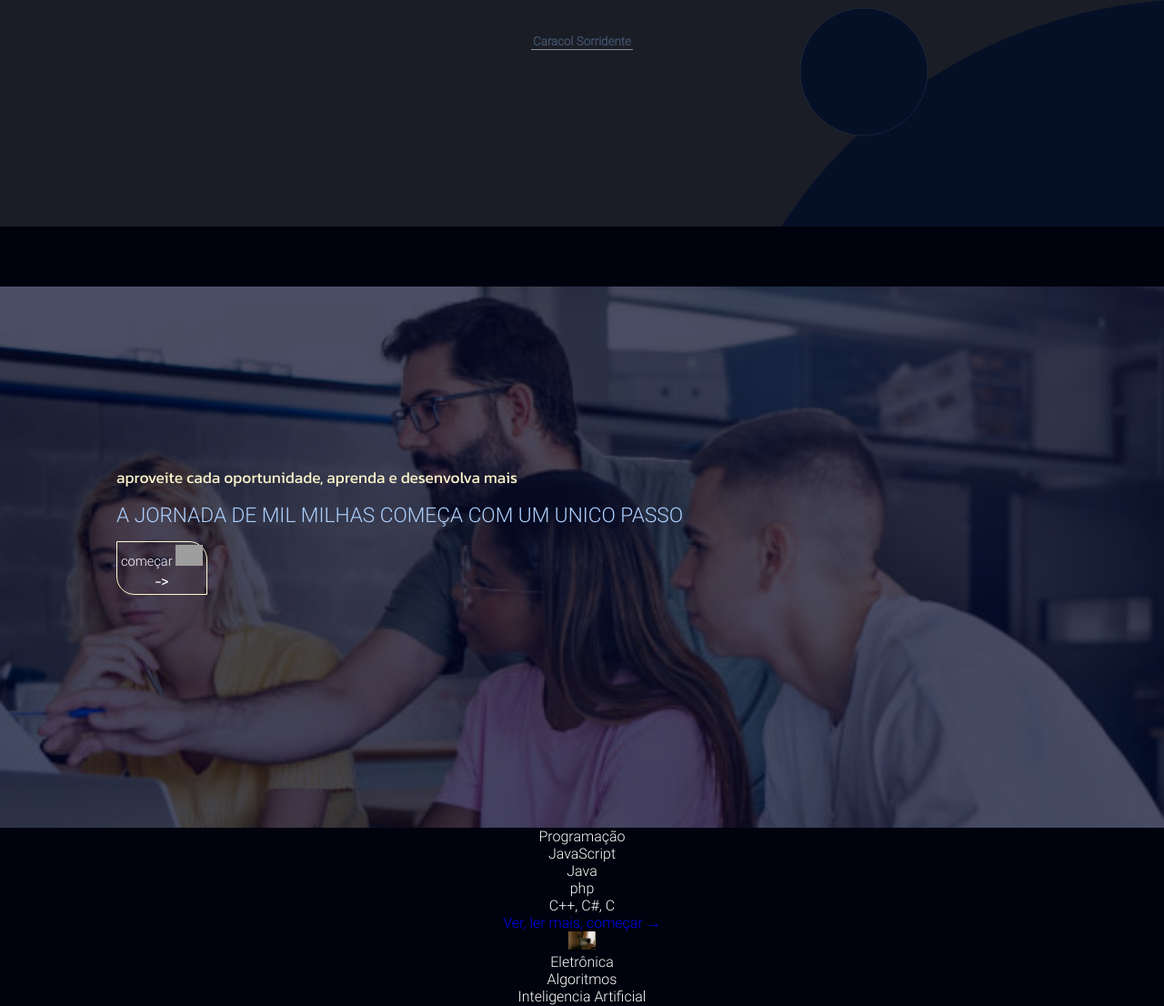
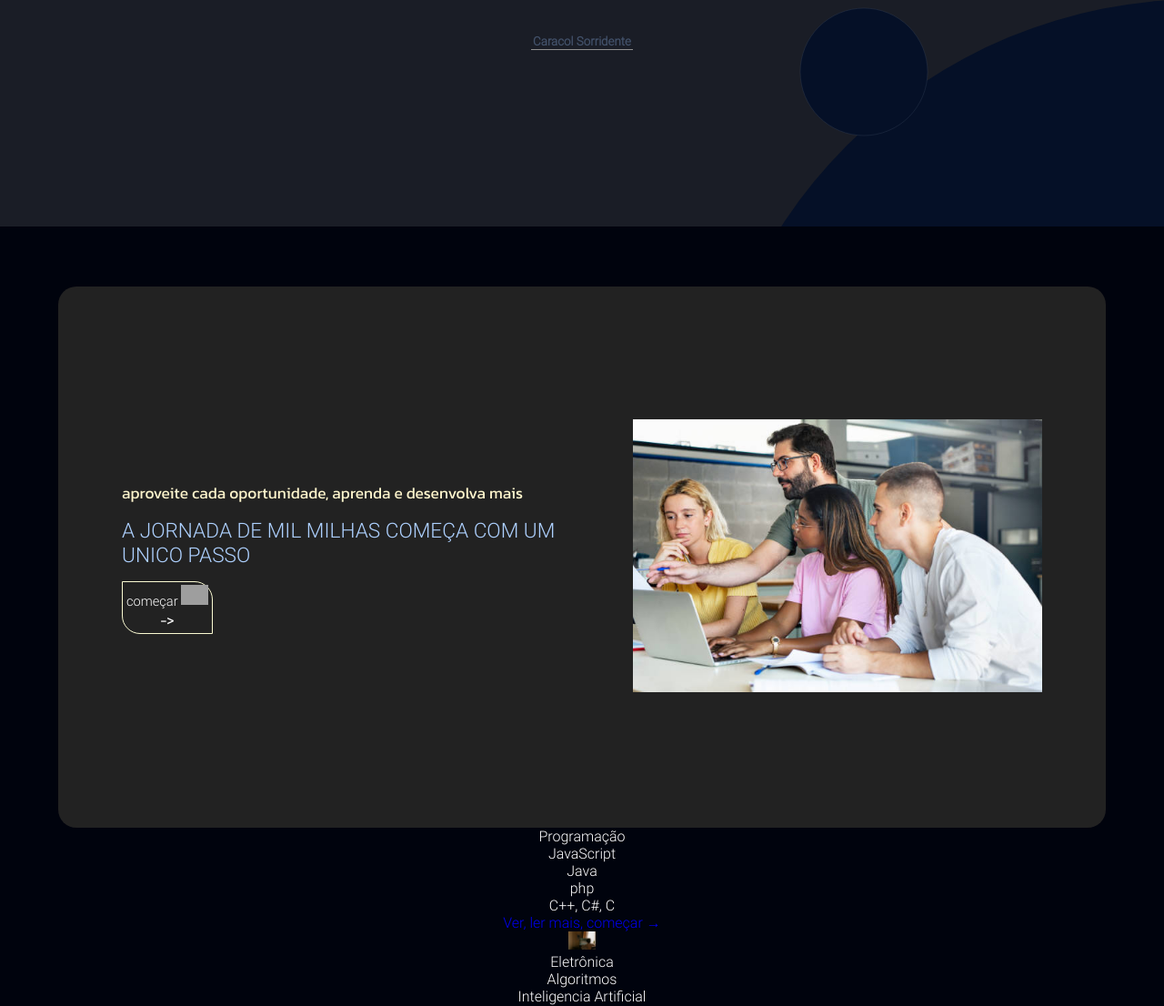
Before and after one commit to Rosalio26/projectos, a PHP site: page / in a window 1280 px wide. Shown: the part 601-1707 px from the top of the page at 91% size. Run offline with PHP 8.4, Linux system fonts and the light colour scheme; grey boxes are pictures that could not be loaded.

Commit message:
corret#0120

```diff
--- a/caracol/index.html
+++ b/caracol/index.html
@@ -106,7 +106,7 @@
                         </a>
                     </div>
                     <div class="img-txt-mn">
-                        <img class="itn-img" src="" alt="imagem de campo de Bem vindo">
+                        <img class="itn-img" src="./midia/img/wel-img-003.jpg" alt="imagem de campo de Bem vindo">
                     </div>
                 </div>
             </div>
--- a/caracol/style/index_style.css
+++ b/caracol/style/index_style.css
@@ -366,8 +366,14 @@ header > .sticky_1 > .svgs > .svg-stick_1 {
     height: 70vh;
     width: 100vw;
 }
+@media (min-width: 900px) {
+    .col-main {
+        background-image: linear-gradient(transparent, transparent);
+    }
+}
 
 .one-main-itm {
+    display: block;
     background-color: #000524b4;
     height: 100%;
     width: 100%;
@@ -384,6 +390,25 @@ header > .sticky_1 > .svgs > .svg-stick_1 {
     flex-direction: column;
     align-items: start;
     justify-content: center;
+}
+@media (min-width: 900px) {
+    .one-main-itm {
+        background-color: var(--cor004);
+        border-radius: 20px;
+        display: flex;
+        align-items: center;
+        justify-content: center;
+        gap: 50px;
+
+        width: 90vw;
+        padding: 0px 20px;
+        margin: 0 auto;
+    }
+
+    .txt-itm-mn {
+        width: 40vw;
+        margin: 0;
+    }
 }
 
 .txt-lmz {
@@ -408,6 +433,16 @@ header > .sticky_1 > .svgs > .svg-stick_1 {
 
 .img-txt-mn {
     display: none;
+}
+@media (min-width: 900px) {
+    .img-txt-mn {
+        background-color: transparent;
+        display: block;
+    }
+
+    .itn-img {
+        width: 450px;
+    }
 }
 
 .btn-lm {
```
